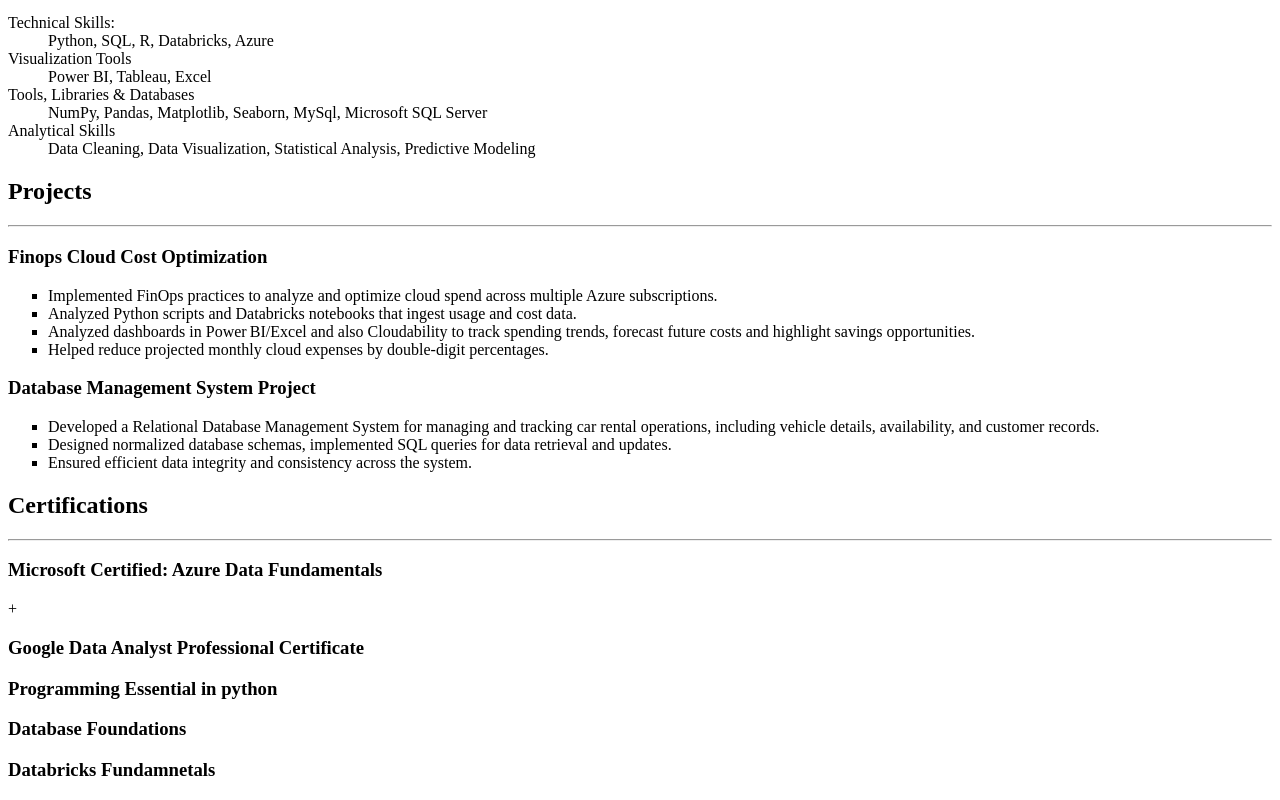
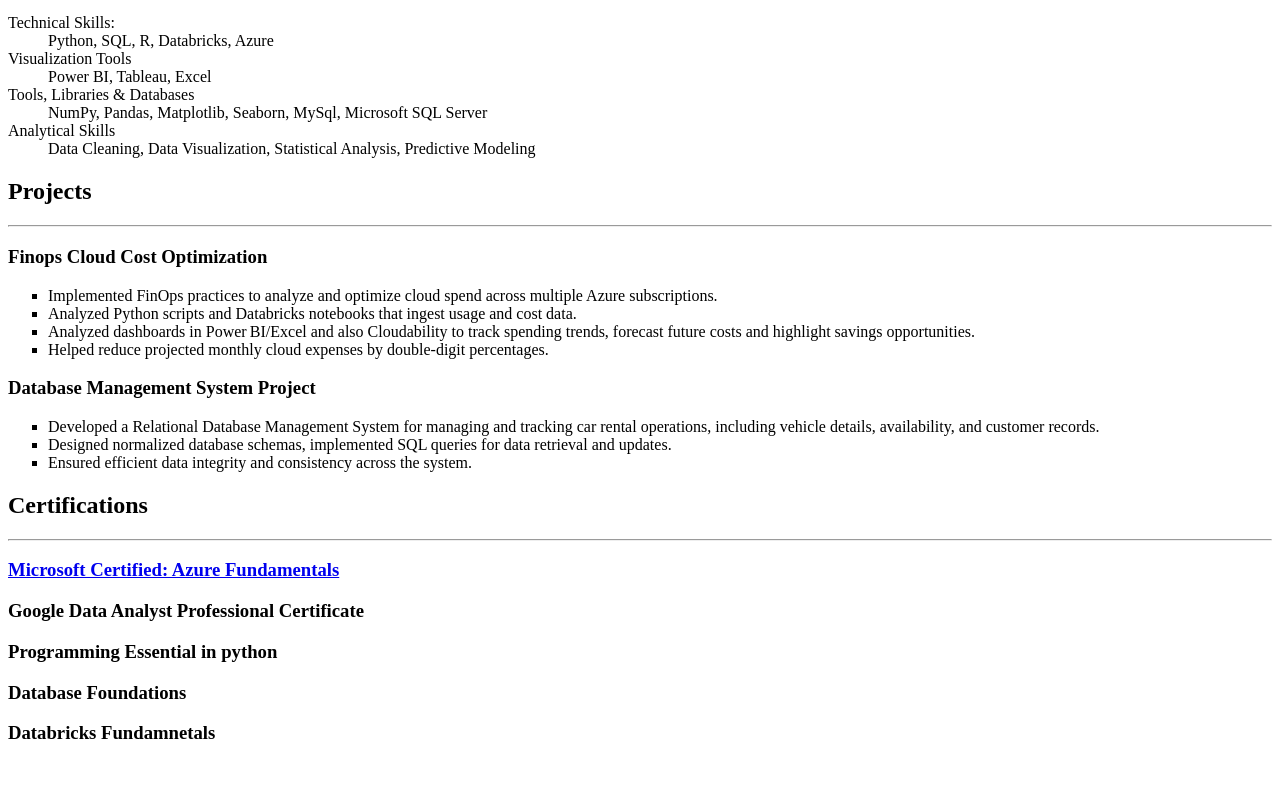
Before and after one commit to Srijai-0225/Resume, a plain HTML site: page index.html in a window 1280 px wide. Shown: the part 711-1511 px from the top of the page. After the commit the page ends 1474 px from the top, so only its background shows below. Drawn offline with Linux system fonts and the light colour scheme.

Commit message:
Update certification details in index.html
Replaced Microsoft Certified: Azure Data Fundamentals with a link to Microsoft Certified: Azure Fundamentals.

```diff
--- a/index.html
+++ b/index.html
@@ -73,8 +73,7 @@ Computer Science Engineering <right>2021 - 2025</right>
 
 <h2>Certifications</h2>
 <hr/>
-<h3>Microsoft Certified: Azure Data Fundamentals</h3>
-+
+<h3><a href="https://www.linkedin.com/redir/redirect/?url=https%3A%2F%2Flearn.microsoft.com%2Fapi%2Fcredentials%2Fshare%2Fen-us%2FSrijaiNimmagadda-1743%2F1040F4B026EC98BF%3FsharingId%3D7D0BADE68540DA8A&urlhash=DyCL&isSdui=true&lipi=urn%3Ali%3Apage%3Ad_flagship3_profile_view_base_certifications_details%3BA2whfp2mT%2FagVJQJ042uZg%3D%3D" target="Blank">Microsoft Certified: Azure Fundamentals</a></h3>
 <h3>Google Data Analyst Professional Certificate</h3>
 <h3>Programming Essential in python</h3>
 <h3>Database Foundations</h3>
```
